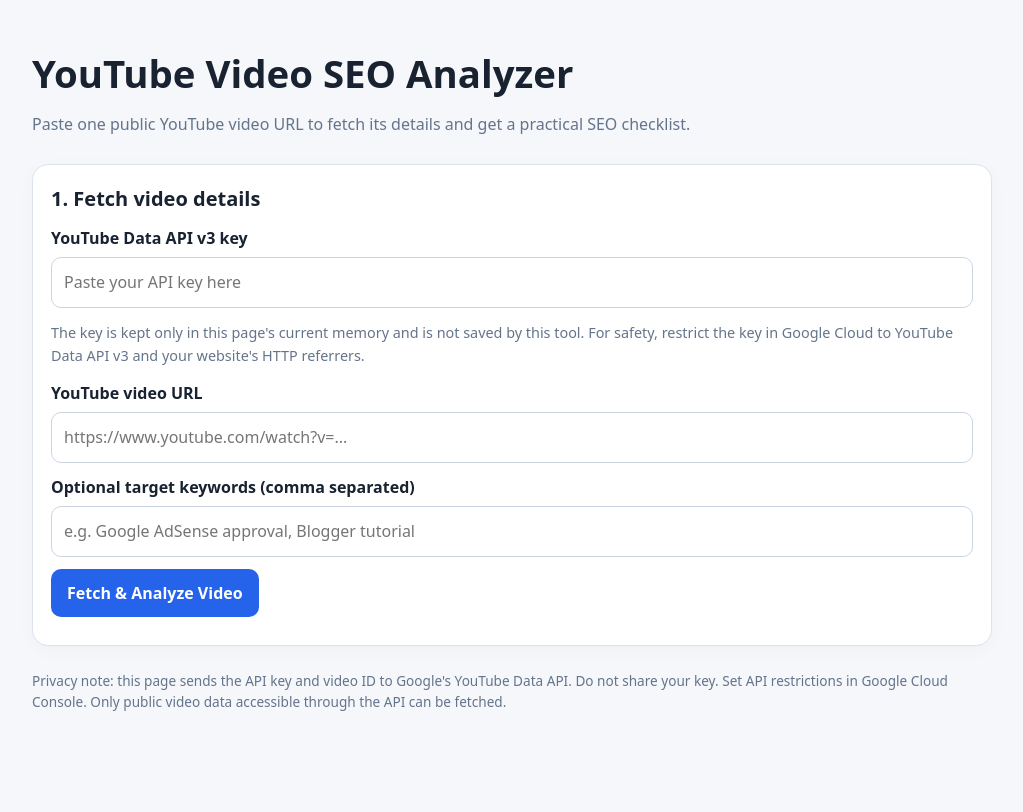
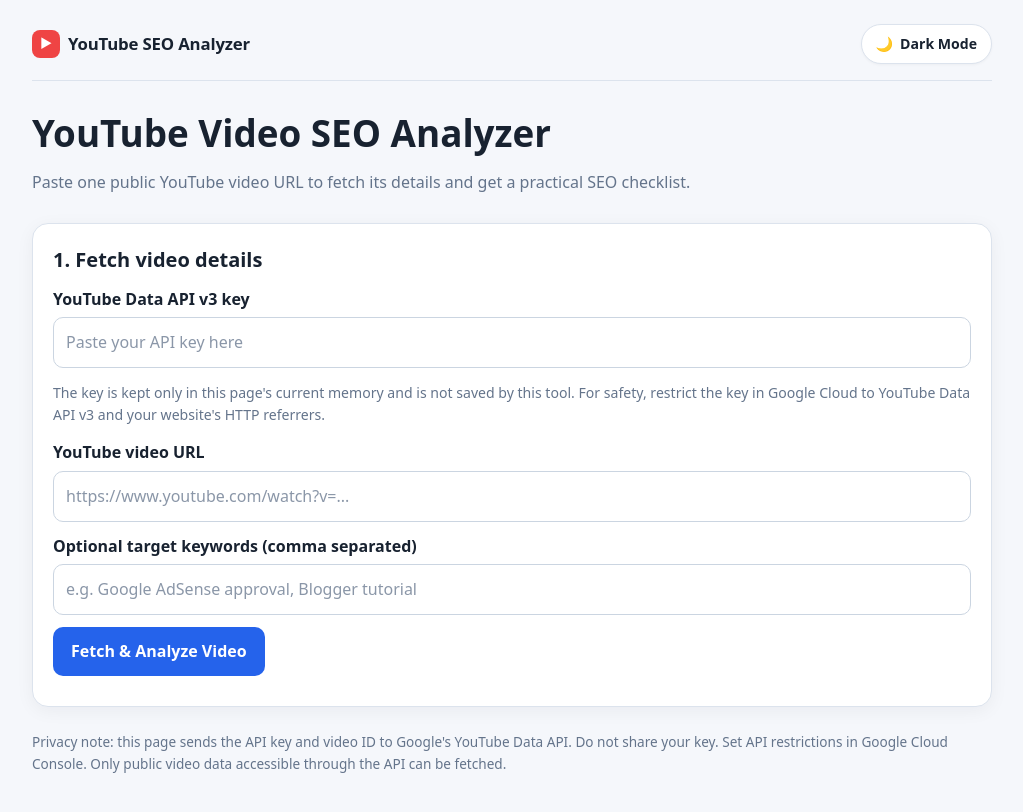
Before and after one commit to monikatakyar/youtube-channel-analyzer, a website: page index.html in a window 1280 px wide. Shown: the whole page, without its empty margins (128-1151 px from the left). Drawn offline with Linux system fonts and the light colour scheme.

Commit message:
feat: add dark/light mode toggle and configure wrangler dev scripts

```diff
--- a/index.html
+++ b/index.html
@@ -5,20 +5,232 @@
 <meta name="viewport" content="width=device-width, initial-scale=1">
 <title>YouTube Video SEO Analyzer</title>
 <style>
-:root{--bg:#f5f7fb;--card:#fff;--text:#182230;--muted:#64748b;--line:#dce3ed;--blue:#2563eb;--green:#15803d;--orange:#b45309;--red:#b91c1c}
-*{box-sizing:border-box}body{margin:0;background:var(--bg);color:var(--text);font:16px/1.55 system-ui,-apple-system,Segoe UI,Roboto,Arial,sans-serif}
-main{max-width:1000px;margin:auto;padding:20px}.hero{padding:24px 0 12px}.hero h1{margin:0 0 8px;font-size:clamp(1.7rem,4vw,2.4rem)}.hero p{margin:0;color:var(--muted)}
-.card{background:var(--card);border:1px solid var(--line);border-radius:16px;padding:18px;margin:16px 0;box-shadow:0 4px 18px #0f172a08}
-label{display:block;font-weight:650;margin:12px 0 6px}input,textarea{width:100%;border:1px solid #cbd5e1;border-radius:10px;padding:12px;font:inherit;background:white;color:var(--text)}input:focus,textarea:focus{outline:2px solid #93c5fd;border-color:var(--blue)}
-button{border:0;border-radius:10px;padding:12px 16px;font:inherit;font-weight:700;cursor:pointer;background:var(--blue);color:white;margin-top:12px}button:disabled{opacity:.55;cursor:wait}.secondary{background:#e8eefc;color:#1d4ed8}.status{margin-top:10px;color:var(--muted);white-space:pre-wrap}.small{font-size:.9rem;color:var(--muted)}.hidden{display:none!important}
-.grid{display:grid;grid-template-columns:repeat(auto-fit,minmax(220px,1fr));gap:12px}.scorebox{border:1px solid var(--line);border-radius:14px;padding:15px}.score{font-size:2rem;font-weight:800}.meter{height:9px;background:#e2e8f0;border-radius:99px;overflow:hidden;margin:8px 0}.meter span{display:block;height:100%;background:var(--blue);width:0}
-h2{font-size:1.25rem;margin:0 0 12px}h3{font-size:1.03rem;margin:12px 0 6px}.pill{display:inline-block;padding:3px 9px;border-radius:99px;background:#e8eefc;color:#1d4ed8;font-size:.85rem;font-weight:700}.good{color:var(--green)}.warn{color:var(--orange)}.bad{color:var(--red)}
-.result-title{font-size:1.25rem;font-weight:750}.thumb{max-width:320px;width:100%;border-radius:12px;border:1px solid var(--line);display:block;margin:10px 0}.item{padding:10px 0;border-bottom:1px solid var(--line)}.item:last-child{border-bottom:0}.item strong{display:block}.two{display:grid;grid-template-columns:1fr 1fr;gap:14px}@media(max-width:650px){main{padding:12px}.two{grid-template-columns:1fr}.card{padding:14px}}
-ul{padding-left:22px;margin:8px 0}li{margin:5px 0}.foot{font-size:.85rem;color:var(--muted);padding:8px 0 28px}
+:root {
+  --bg: #f5f7fb;
+  --card: #ffffff;
+  --text: #182230;
+  --muted: #64748b;
+  --line: #dce3ed;
+  --blue: #2563eb;
+  --blue-hover: #1d4ed8;
+  --green: #15803d;
+  --orange: #b45309;
+  --red: #b91c1c;
+  --input-bg: #ffffff;
+  --input-border: #cbd5e1;
+  --scorebox-bg: #f8fafc;
+  --secondary-bg: #e8eefc;
+  --secondary-text: #1d4ed8;
+  --meter-bg: #e2e8f0;
+  --shadow: 0 4px 18px rgba(15, 23, 42, 0.05);
+}
+
+[data-theme="dark"] {
+  --bg: #0b0f19;
+  --card: #131c2e;
+  --text: #f1f5f9;
+  --muted: #94a3b8;
+  --line: #1e293b;
+  --blue: #3b82f6;
+  --blue-hover: #60a5fa;
+  --green: #4ade80;
+  --orange: #fbbf24;
+  --red: #f87171;
+  --input-bg: #0b1120;
+  --input-border: #2e3d54;
+  --scorebox-bg: #0e1726;
+  --secondary-bg: #1e293b;
+  --secondary-text: #93c5fd;
+  --meter-bg: #273549;
+  --shadow: 0 4px 20px rgba(0, 0, 0, 0.45);
+}
+
+* { box-sizing: border-box; }
+body {
+  margin: 0;
+  background: var(--bg);
+  color: var(--text);
+  font: 16px/1.55 system-ui, -apple-system, Segoe UI, Roboto, Arial, sans-serif;
+  transition: background 0.2s ease, color 0.2s ease;
+}
+main { max-width: 1000px; margin: auto; padding: 16px 20px 40px; }
+
+/* Top Header & Theme Toggle */
+.top-nav {
+  display: flex;
+  justify-content: space-between;
+  align-items: center;
+  padding: 8px 0 16px;
+  border-bottom: 1px solid var(--line);
+  margin-bottom: 8px;
+}
+.brand {
+  display: flex;
+  align-items: center;
+  gap: 8px;
+  font-weight: 700;
+  font-size: 1.05rem;
+  letter-spacing: -0.01em;
+}
+.brand-icon {
+  display: inline-flex;
+  align-items: center;
+  justify-content: center;
+  width: 28px;
+  height: 28px;
+  background: #ef4444;
+  color: #fff;
+  border-radius: 8px;
+  font-size: 0.8rem;
+}
+.theme-btn {
+  display: inline-flex;
+  align-items: center;
+  gap: 7px;
+  background: var(--card);
+  border: 1px solid var(--line);
+  color: var(--text);
+  padding: 8px 14px;
+  border-radius: 999px;
+  font: inherit;
+  font-size: 0.88rem;
+  font-weight: 600;
+  cursor: pointer;
+  margin: 0;
+  transition: all 0.2s ease;
+  box-shadow: 0 1px 3px rgba(0,0,0,0.04);
+}
+.theme-btn:hover {
+  background: var(--secondary-bg);
+  color: var(--secondary-text);
+  border-color: var(--blue);
+  transform: translateY(-1px);
+}
+
+.hero { padding: 16px 0 12px; }
+.hero h1 { margin: 0 0 8px; font-size: clamp(1.7rem, 4vw, 2.3rem); }
+.hero p { margin: 0; color: var(--muted); }
+
+.card {
+  background: var(--card);
+  border: 1px solid var(--line);
+  border-radius: 16px;
+  padding: 20px;
+  margin: 16px 0;
+  box-shadow: var(--shadow);
+  transition: background 0.2s ease, border-color 0.2s ease;
+}
+
+label { display: block; font-weight: 650; margin: 12px 0 6px; }
+input, textarea {
+  width: 100%;
+  border: 1px solid var(--input-border);
+  border-radius: 10px;
+  padding: 12px;
+  font: inherit;
+  background: var(--input-bg);
+  color: var(--text);
+  transition: border-color 0.15s ease, background 0.2s ease;
+}
+input::placeholder, textarea::placeholder {
+  color: var(--muted);
+  opacity: 0.75;
+}
+input:focus, textarea:focus {
+  outline: 2px solid var(--blue);
+  border-color: var(--blue);
+}
+
+button {
+  border: 0;
+  border-radius: 10px;
+  padding: 12px 18px;
+  font: inherit;
+  font-weight: 700;
+  cursor: pointer;
+  background: var(--blue);
+  color: #ffffff;
+  margin-top: 12px;
+  transition: background 0.15s ease, opacity 0.15s ease;
+}
+button:hover:not(:disabled) {
+  background: var(--blue-hover);
+}
+button:disabled { opacity: .55; cursor: wait; }
+.secondary { background: var(--secondary-bg); color: var(--secondary-text); }
+.status { margin-top: 10px; color: var(--muted); white-space: pre-wrap; font-size: 0.95rem; }
+.small { font-size: .88rem; color: var(--muted); }
+.hidden { display: none !important; }
+
+.grid {
+  display: grid;
+  grid-template-columns: repeat(auto-fit, minmax(210px, 1fr));
+  gap: 12px;
+}
+.scorebox {
+  background: var(--scorebox-bg);
+  border: 1px solid var(--line);
+  border-radius: 14px;
+  padding: 16px;
+  transition: background 0.2s ease;
+}
+.score { font-size: 2rem; font-weight: 800; }
+.meter {
+  height: 9px;
+  background: var(--meter-bg);
+  border-radius: 99px;
+  overflow: hidden;
+  margin: 8px 0;
+}
+.meter span { display: block; height: 100%; background: var(--blue); width: 0; transition: width 0.4s ease; }
+
+h2 { font-size: 1.25rem; margin: 0 0 12px; }
+h3 { font-size: 1.03rem; margin: 14px 0 6px; }
+.pill {
+  display: inline-block;
+  padding: 3px 9px;
+  border-radius: 99px;
+  background: var(--secondary-bg);
+  color: var(--secondary-text);
+  font-size: .85rem;
+  font-weight: 700;
+}
+.good { color: var(--green); }
+.warn { color: var(--orange); }
+.bad { color: var(--red); }
+
+a { color: var(--blue); text-decoration: none; }
+a:hover { text-decoration: underline; }
+
+.result-title { font-size: 1.25rem; font-weight: 750; }
+.thumb { max-width: 320px; width: 100%; border-radius: 12px; border: 1px solid var(--line); display: block; margin: 10px 0; }
+.item { padding: 10px 0; border-bottom: 1px solid var(--line); }
+.item:last-child { border-bottom: 0; }
+.item strong { display: block; }
+.two { display: grid; grid-template-columns: 1fr 1fr; gap: 16px; }
+@media (max-width: 650px) {
+  main { padding: 12px 14px 32px; }
+  .two { grid-template-columns: 1fr; }
+  .card { padding: 16px; }
+}
+ul { padding-left: 22px; margin: 8px 0; }
+li { margin: 6px 0; }
+.foot { font-size: .85rem; color: var(--muted); padding: 8px 0 28px; line-height: 1.6; }
 </style>
 </head>
 <body>
 <main>
+  <nav class="top-nav">
+    <div class="brand">
+      <span class="brand-icon">▶</span>
+      <span class="brand-text">YouTube SEO Analyzer</span>
+    </div>
+    <button id="themeToggle" class="theme-btn" type="button" aria-label="Toggle theme">
+      <span id="themeIcon">🌙</span>
+      <span id="themeLabel">Dark Mode</span>
+    </button>
+  </nav>
+
   <header class="hero">
     <h1>YouTube Video SEO Analyzer</h1>
     <p>Paste one public YouTube video URL to fetch its details and get a practical SEO checklist.</p>
@@ -33,7 +245,7 @@
     <input id="videoUrl" placeholder="https://www.youtube.com/watch?v=..." inputmode="url">
     <label for="targetKeywords">Optional target keywords (comma separated)</label>
     <input id="targetKeywords" placeholder="e.g. Google AdSense approval, Blogger tutorial">
-    <button id="fetchBtn" type="button">Fetch & Analyze Video</button>
+    <button id="fetchBtn" type="button">Fetch &amp; Analyze Video</button>
     <div id="status" class="status" role="status"></div>
   </section>
 
@@ -98,6 +310,36 @@
 </main>
 <script>
 const $ = id => document.getElementById(id);
+
+// Theme Toggle
+const themeToggle = $("themeToggle");
+const themeIcon = $("themeIcon");
+const themeLabel = $("themeLabel");
+
+function updateTheme(theme) {
+  document.documentElement.setAttribute("data-theme", theme);
+  localStorage.setItem("yt_analyzer_theme", theme);
+  if (theme === "dark") {
+    themeIcon.textContent = "☀️";
+    themeLabel.textContent = "Light Mode";
+  } else {
+    themeIcon.textContent = "🌙";
+    themeLabel.textContent = "Dark Mode";
+  }
+}
+
+const savedTheme = localStorage.getItem("yt_analyzer_theme");
+if (savedTheme === "dark" || (!savedTheme && window.matchMedia && window.matchMedia("(prefers-color-scheme: dark)").matches)) {
+  updateTheme("dark");
+} else {
+  updateTheme("light");
+}
+
+themeToggle.addEventListener("click", () => {
+  const current = document.documentElement.getAttribute("data-theme") || "light";
+  updateTheme(current === "dark" ? "light" : "dark");
+});
+
 let currentVideo = null;
 function videoIdFromUrl(raw) {
   try {
@@ -230,7 +472,6 @@
     if (!data.items || !data.items.length) throw new Error("No public video details returned. Check the URL, video availability, and API access.");
     const item = data.items[0], s = item.snippet || {}, stats = item.statistics || {}, cd = item.contentDetails || {};
     const video = {id, title:s.title || "", description:s.description || "", channelTitle:s.channelTitle || "", publishedAt:s.publishedAt || "", tags:s.tags || [], viewCount:stats.viewCount || 0, duration:cd.duration || ""};
-    // Use the highest available YouTube thumbnail variant.
     const thumbs = s.thumbnails || {};
     const thumb = thumbs.maxres || thumbs.standard || thumbs.high || thumbs.medium || thumbs.default;
     if (!thumb?.url) throw new Error("Video details were fetched, but YouTube did not return a thumbnail URL.");
--- a/package.json
+++ b/package.json
@@ -4,7 +4,9 @@
   "description": "",
   "main": "index.js",
   "scripts": {
-    "test": "echo \"Error: no test specified\" && exit 1"
+    "dev": "wrangler pages dev . --live-reload",
+    "start": "wrangler pages dev . --live-reload",
+    "build": "echo 'Static build ready'"
   },
   "keywords": [],
   "author": "",
--- /dev/null
+++ b/wrangler.toml
@@ -0,0 +1,3 @@
+name = "ytvideoanalyzer"
+pages_build_output_dir = "."
+compatibility_date = "2026-10-23"
```
